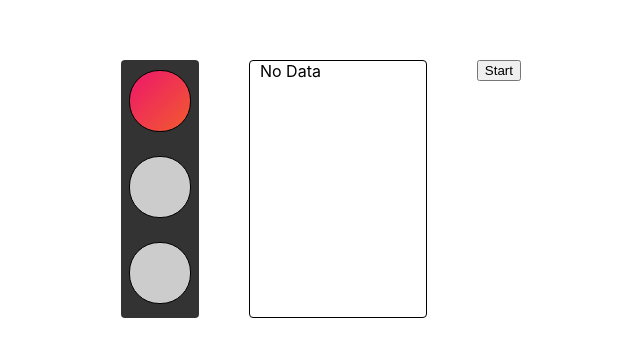
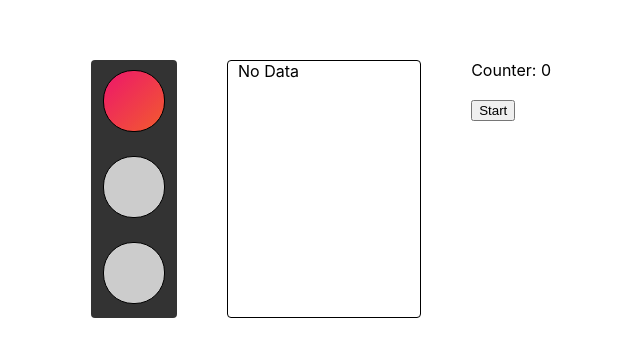
Before and after one commit to teamco/fsm, a React (Create React App) app: page / in a window 1280 px wide. Shown: the part 212-568 px from the top of the page, without its empty margins (319-959 px from the left). Built offline with nearby package versions, Linux system fonts and the light colour scheme.

Commit message:
fix css issues

```diff
--- a/src/App.js
+++ b/src/App.js
@@ -55,7 +55,10 @@ const App = (props) => {
                     ))}
                 </div>
                 <Log logs={logs} />
-                <button onClick={intervalId ? stop : start}>{intervalId ? 'Clear' : 'Start'}</button>
+                <div>
+                  <div className={styles.counter}>Counter: {logs.length}</div>
+                  <button onClick={intervalId ? stop : start}>{intervalId ? 'Clear' : 'Start'}</button>
+                </div>
             </div>
         </div>
     );
--- a/src/App.module.css
+++ b/src/App.module.css
@@ -1,18 +1,16 @@
 .app {
   width: 100%;
+  height: 100vh;
+  display: flex;
+  justify-content: center;
+  align-items: center;
 }
 
 .app > div {
-  position: absolute;
-  top: 50%;
-  right: 50%;
-  transform: translate(50%, -50%);
-  list-style: none;
-  margin: 0;
   display: flex;
   align-items: flex-start;
   column-gap: 50px;
-  width: 400px;
+  width: 460px;
   height: 256px;
   padding: 20px 10px;
 }
@@ -26,3 +24,11 @@
   align-items: center;
   justify-content: center;
 }
+
+.app button {
+  margin-top: 20px;
+}
+
+.counter {
+  white-space: nowrap;
+}
--- a/src/components/log/Log.jsx
+++ b/src/components/log/Log.jsx
@@ -1,6 +1,8 @@
 import React from 'react';
+import classnames from 'classnames';
 
 import styles from './log.module.css';
+import { LIGHTS } from '../../constants/statuses';
 
 /**
  * Component representing a log of events.
@@ -16,7 +18,13 @@ export const Log = (props) => {
 
     return (
         <div className={styles.log} data-testid={testId}>
-            {logs?.length ? logs?.map((log, index) => <span key={index}>{log}</span>) : 'No Data'}
+            {logs?.length
+                ? logs?.map((log, index) => (
+                      <span className={classnames({ [styles.divider]: log === LIGHTS.RED })} key={index}>
+                          {log}
+                      </span>
+                  ))
+                : 'No Data'}
         </div>
     );
 };
--- a/src/components/log/log.module.css
+++ b/src/components/log/log.module.css
@@ -19,3 +19,9 @@
     content: counter(mega-step, decimal);
     padding-right: 4px;
 }
+
+.log span.divider {
+    border-bottom: var(--main-border);
+    padding-bottom: 5px;
+    margin-bottom: 5px;
+}
```
Also changed, not shown: 1 other file (tests, documents, lock files or other folders).
